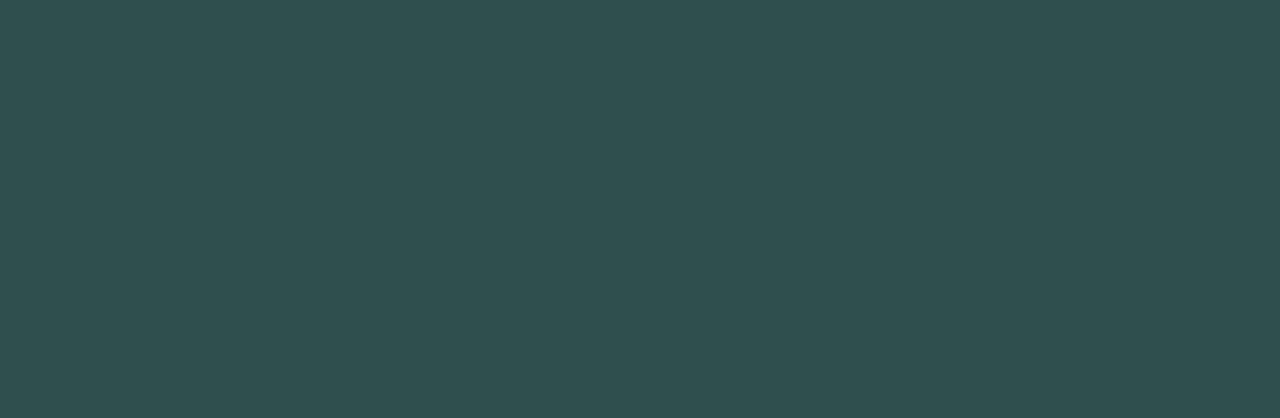
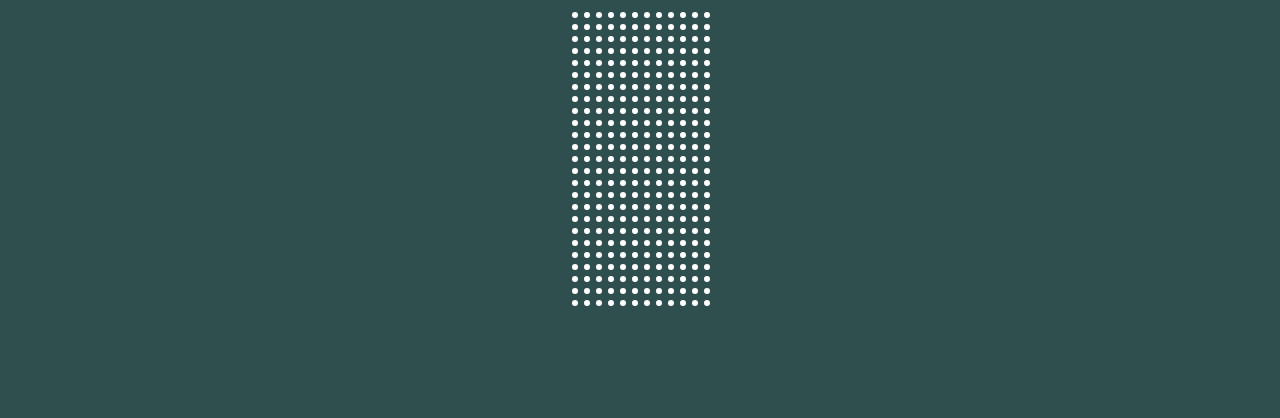
Before and after one commit to gumedezime-ITvarsity/Module-9-Assessment-1, a plain HTML site: page index.html in a window 1280 px wide. Shown: the top 418 px of the page. Drawn offline with Linux system fonts and the light colour scheme.

Commit message:
Countdown Timer App

```diff
--- a/index.html
+++ b/index.html
@@ -9,6 +9,11 @@
     <body>
         <div class="container">
             <svg id="progressBarContainer" width="144" height="300">
+                <defs>
+                    <pattern id="pattern1" x="0" y="0" width="12" height="12" patternUnits="userSpaceOnUse">
+                        <circle cx="5" cy="5" r="3" stroke="0" fill="white" />
+                    </pattern>
+                 </defs>
                 <rect id="progressBar" x="0" y="0" width="144" height="300" style="fill:url(#pattern1)" />
             </svg>
             <div id="clock">
--- a/style.css
+++ b/style.css
@@ -17,6 +17,10 @@ p{
 #clock{
     width: 100%;
     text-align: center;
+}
+
+#progressBarContainer{
+    transform: rotate(180deg);
 }
 
 .buttonSection{
```
